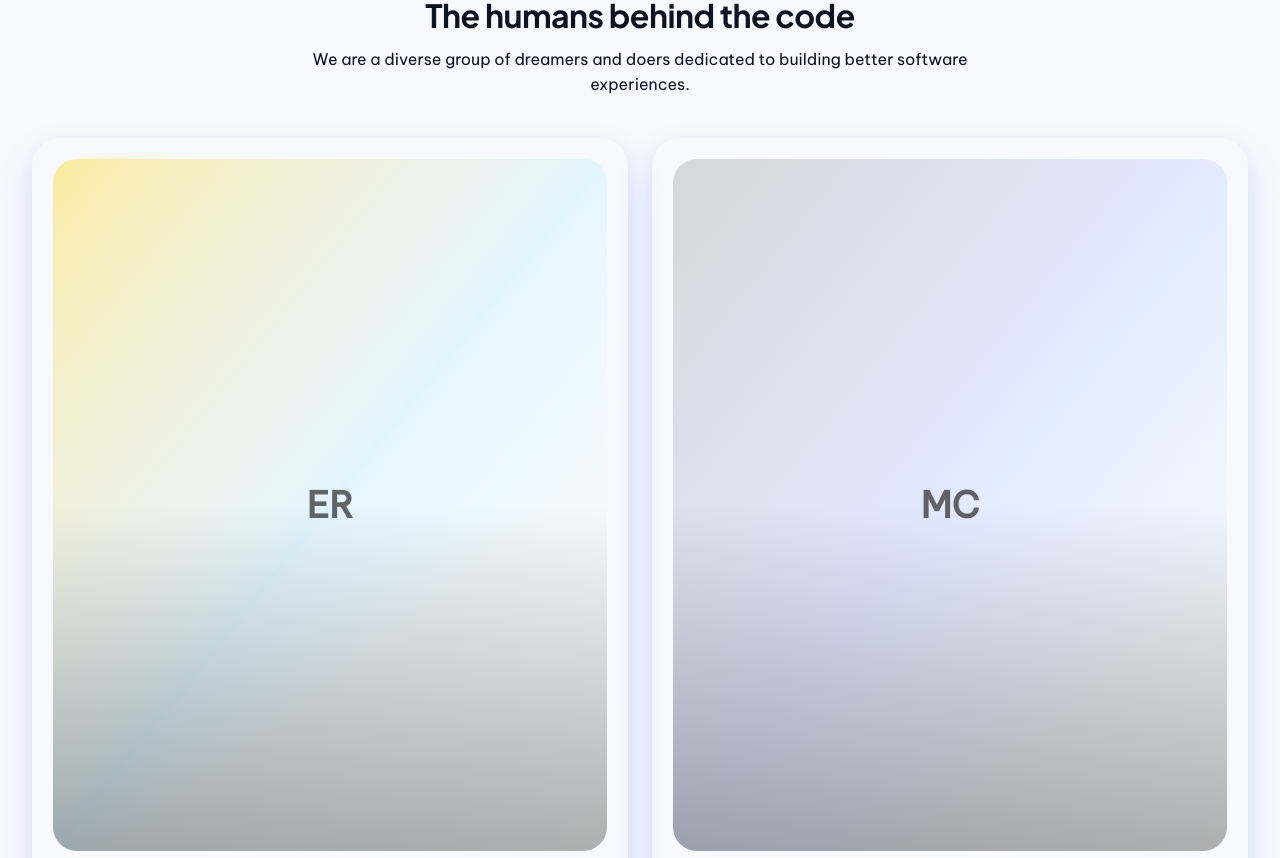
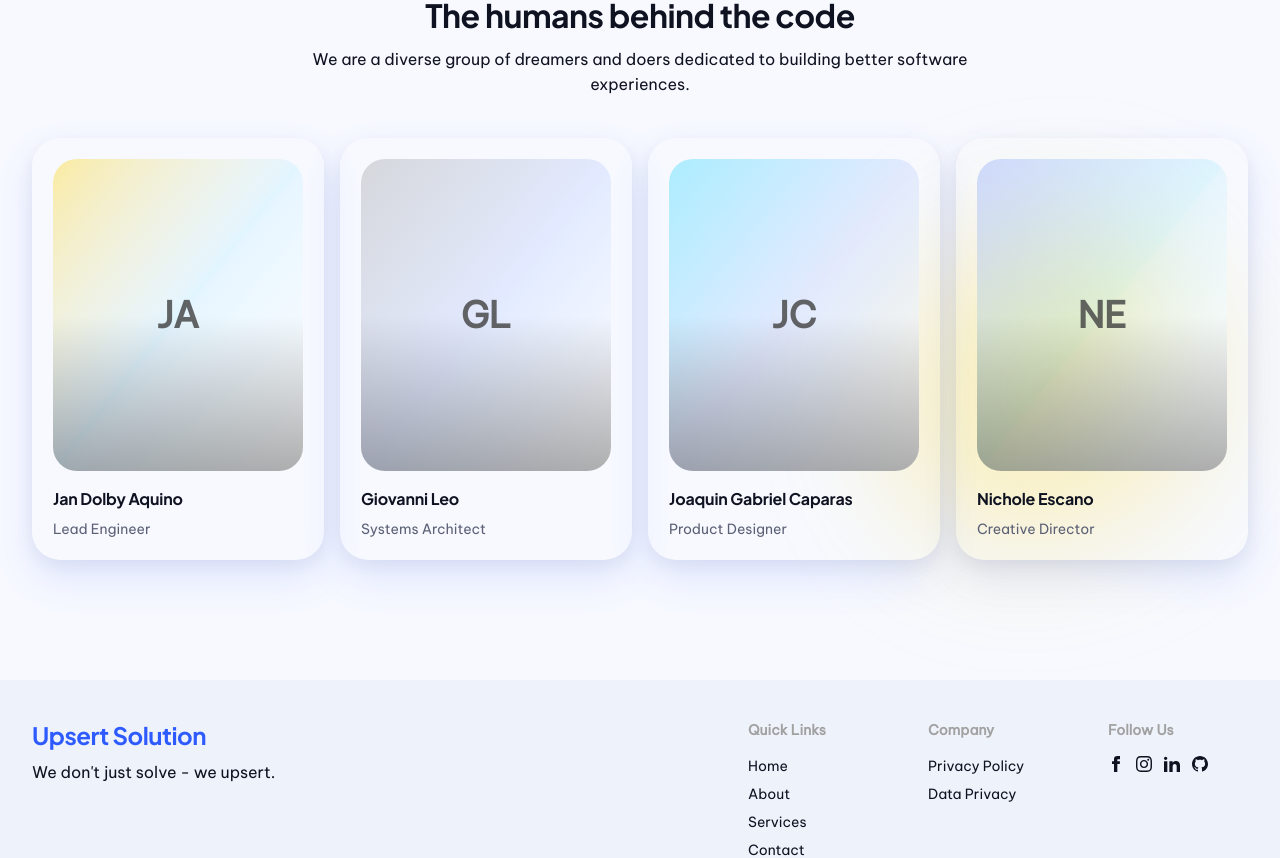
Before and after one commit to Upsert-Solution/landing-page, a Next.js app: page /about in a window 1280 px wide. Shown: the part 1200-2058 px from the top of the page. Built offline with nearby package versions, Linux system fonts and the light colour scheme.

Commit message:
feat: update navigation and hero section buttons to link to contact page

```diff
--- a/app/_components/hero-section.tsx
+++ b/app/_components/hero-section.tsx
@@ -2,6 +2,7 @@ import Image from "next/image";
 import { Rocket, Sparkles } from "lucide-react";
 
 import { Button, Flex } from "@/src/components/ui";
+import Link from "next/link";
 
 const HeroSection = () => {
   return (
@@ -14,7 +15,9 @@ const HeroSection = () => {
           We help businesses create modern, high-performing websites that build trust and drive real results.
         </p>
         <Flex className="items-center lg:items-start flex-col sm:flex-row gap-4">
-          <Button size="sm">Start Your Project</Button>
+          <Link href="/contact">
+            <Button size="sm">Start Your Project</Button>
+          </Link>
           <Button size="sm" variant="secondary">
             View Our Work
           </Button>
--- a/app/about/page.tsx
+++ b/app/about/page.tsx
@@ -69,27 +69,27 @@ const coreValues: ValueCard[] = [
 
 const teamMembers: TeamMember[] = [
   {
-    name: "Elena Rodriguez",
+    name: "Jan Dolby Aquino",
     role: "Lead Engineer",
-    initials: "ER",
+    initials: "JA",
     gradientClass: "from-brand-tertiary/40 via-brand-secondary/10 to-white",
   },
   {
-    name: "Marcus Chen",
+    name: "Giovanni Leo",
     role: "Systems Architect",
-    initials: "MC",
+    initials: "GL",
     gradientClass: "from-neutral-900/15 via-brand-primary/10 to-white",
   },
   {
-    name: "Sarah Jenkins",
+    name: "Joaquin Gabriel Caparas",
     role: "Product Designer",
-    initials: "SJ",
+    initials: "JC",
     gradientClass: "from-brand-secondary/30 via-brand-primary/10 to-white",
   },
   {
-    name: "David Park",
+    name: "Nichole Escano",
     role: "Creative Director",
-    initials: "DP",
+    initials: "NE",
     gradientClass: "from-brand-primary/20 via-brand-secondary/10 to-white",
   },
 ];
@@ -170,7 +170,7 @@ const page = () => {
           </p>
         </Flex>
 
-        <Grid cols={1} smCols={2} lgCols={4} gap="lg" className="w-full">
+        <Grid className="w-full grid-cols-2 lg:grid-cols-4">
           {teamMembers.map((member) => (
             <CardContainer key={member.name} direction="col" align="start" gap="md" className="h-full p-5">
               <div
--- a/app/page.tsx
+++ b/app/page.tsx
@@ -5,6 +5,7 @@ import { Globe, Headset, Lightbulb, PlaneLanding, RefreshCcw, TrendingDown, Tren
 import { Button, CardContainer, Flex, Grid } from "@/src/components/ui";
 import { cn } from "@/src/lib/utils";
 import HeroSection from "./_components/hero-section";
+import Link from "next/link";
 
 type Item = {
   title: string;
@@ -141,7 +142,9 @@ const page = () => {
             <p className="max-w-2xl text-text-secondary">
               Let&apos;s build a website that not only looks incredible but actually grows your business.
             </p>
-            <Button>Start Your Project Today</Button>
+            <Link href="/contact">
+              <Button>Start Your Project Today</Button>
+            </Link>
           </Flex>
         </CardContainer>
       </Flex>
--- a/src/components/layout/header.tsx
+++ b/src/components/layout/header.tsx
@@ -51,9 +51,11 @@ const Header = () => {
           ))}
         </Flex>
         <Flex className="items-center gap-3">
-          <Button size="sm" className="hidden md:inline-flex">
-            Get Started
-          </Button>
+          <Link href="/contact">
+            <Button size="sm" className="hidden md:inline-flex">
+              Get Started
+            </Button>
+          </Link>
           <Button
             type="button"
             aria-expanded={isOpen}
```
